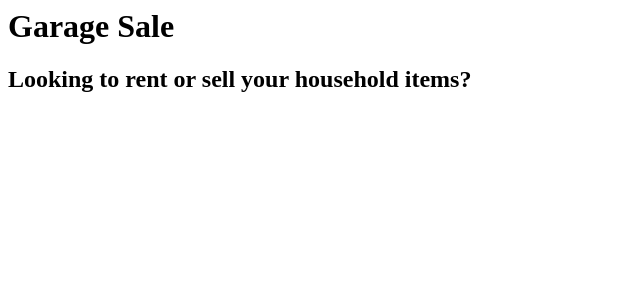
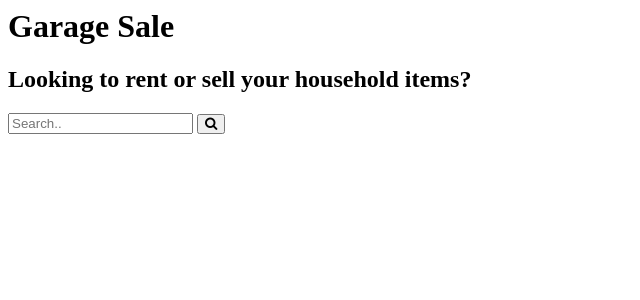
Before and after one commit to FSSoar/GarageSale, a Flask app: template templates/home.html in a window 1280 px wide. Shown: the top 300 px of the page, without its empty margins (0-640 px from the left). Run offline with Flask 2, Linux system fonts and the light colour scheme; the template is opened without the code that fills it, so the values that code supplies are empty.

Commit message:
updated with a search button

```diff
--- a/templates/home.html
+++ b/templates/home.html
@@ -2,9 +2,15 @@
     <head>
       <title>Garage Sale Homepage</title>
     </head>
+
+    <link rel="stylesheet" href="https://cdnjs.cloudflare.com/ajax/libs/font-awesome/4.7.0/css/font-awesome.min.css">
     <body>
-        <h1> Garage Sale </h1>
-        <h2> Looking to rent or sell your household items? </h2>
+      <h1> Garage Sale </h1>
+      <h2> Looking to rent or sell your household items? </h2>
+      <form class="example" action="/action_page.php">
+        <input type="text" placeholder="Search.." name="search">
+        <button type="submit"><i class="fa fa-search"></i></button>
+      </form>
     </body>
 
 </html>
```
